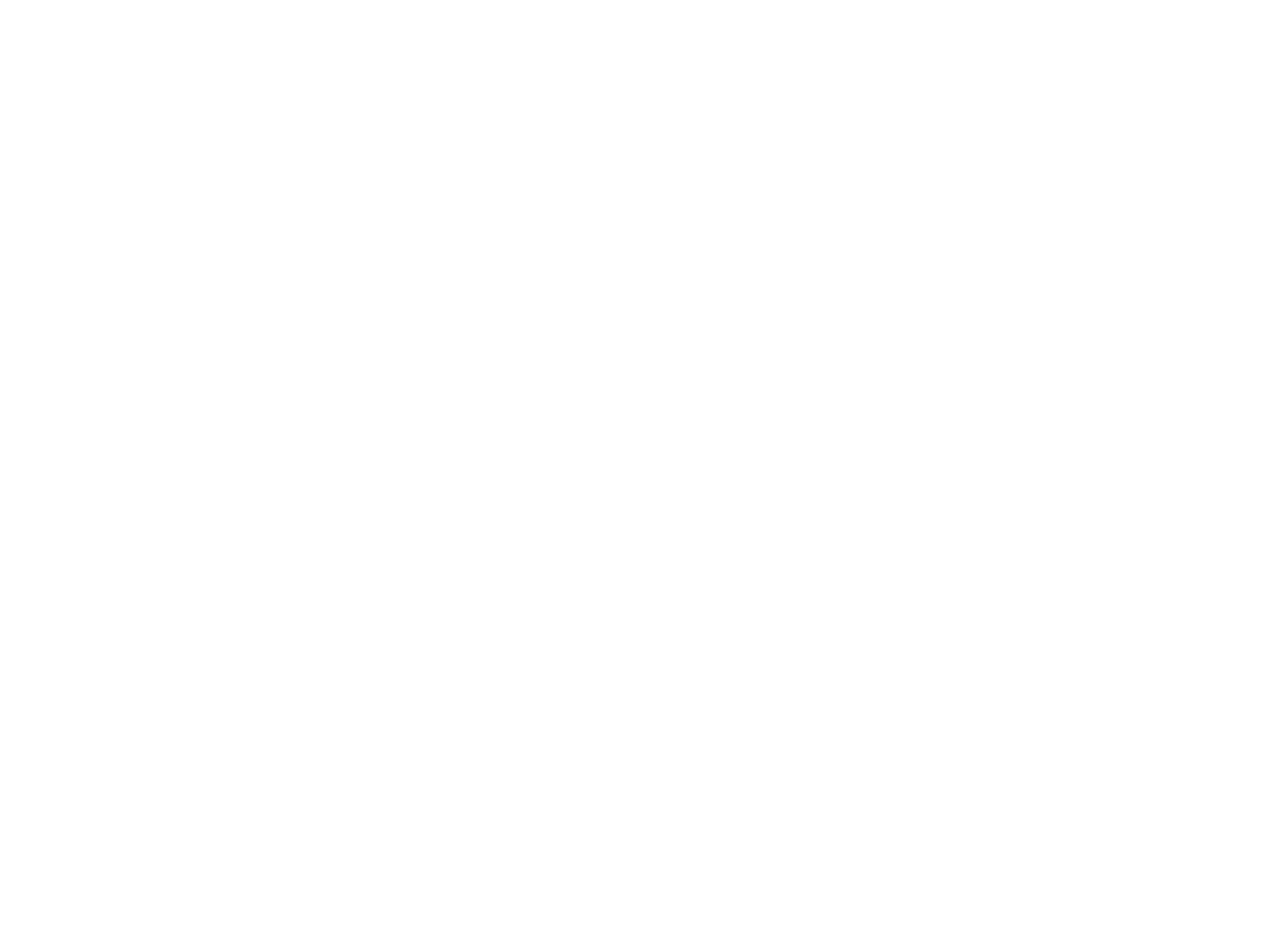
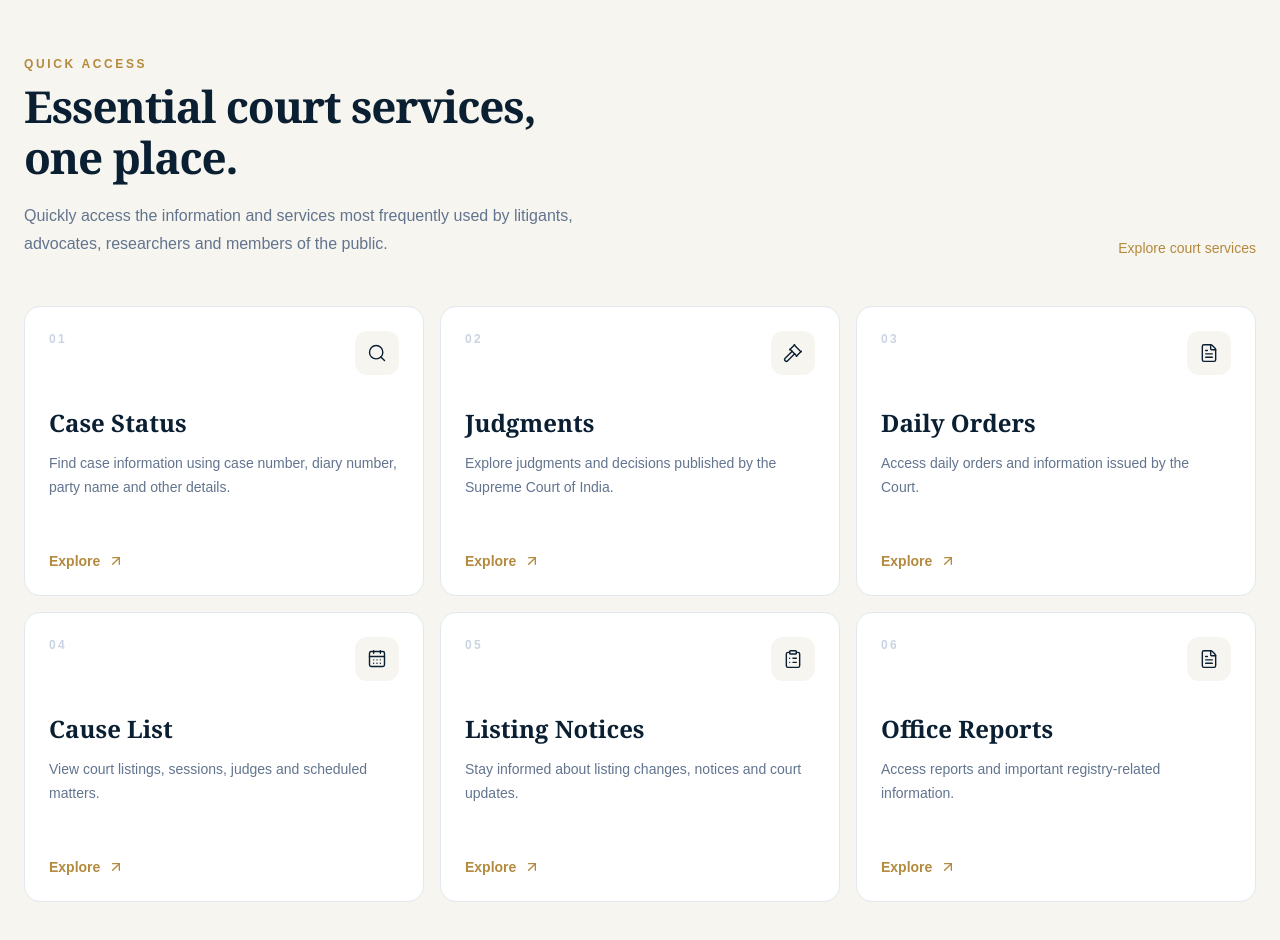
Before and after one commit to patnaikyamini4/supreme-court-india-redesign, a Next.js app: page / in a window 1280 px wide. Shown: the part 1020-1960 px from the top of the page. Before the commit the page ends 980 px from the top, so only its background shows below. Built offline with nearby package versions, Linux system fonts and the light colour scheme.

Commit message:
feat: add quick access court services

```diff
--- a/src/app/page.tsx
+++ b/src/app/page.tsx
@@ -1,5 +1,6 @@
 import CourtHeader from "@/components/layout/CourtHeader";
 import HeroSection from "@/components/home/HeroSection";
+import QuickAccess from "@/components/home/QuickAccess";
 
 export default function Home() {
   return (
@@ -8,6 +9,7 @@
 
       <main>
         <HeroSection />
+        <QuickAccess />
       </main>
     </>
   );
--- /dev/null
+++ b/src/components/home/QuickAccess.tsx
@@ -0,0 +1,180 @@
+import {
+  ArrowUpRight,
+  CalendarDays,
+  ClipboardList,
+  FileText,
+  Gavel,
+  Search,
+} from "lucide-react";
+
+const services = [
+  {
+    title: "Case Status",
+    description:
+      "Find case information using case number, diary number, party name and other details.",
+    icon: Search,
+    href: "#case-status",
+    number: "01",
+  },
+  {
+    title: "Judgments",
+    description:
+      "Explore judgments and decisions published by the Supreme Court of India.",
+    icon: Gavel,
+    href: "#judgments",
+    number: "02",
+  },
+  {
+    title: "Daily Orders",
+    description:
+      "Access daily orders and information issued by the Court.",
+    icon: FileText,
+    href: "#daily-orders",
+    number: "03",
+  },
+  {
+    title: "Cause List",
+    description:
+      "View court listings, sessions, judges and scheduled matters.",
+    icon: CalendarDays,
+    href: "#cause-list",
+    number: "04",
+  },
+  {
+    title: "Listing Notices",
+    description:
+      "Stay informed about listing changes, notices and court updates.",
+    icon: ClipboardList,
+    href: "#listing-notices",
+    number: "05",
+  },
+  {
+    title: "Office Reports",
+    description:
+      "Access reports and important registry-related information.",
+    icon: FileText,
+    href: "#office-reports",
+    number: "06",
+  },
+];
+
+export default function QuickAccess() {
+  return (
+    <section className="bg-[#F7F5EF] py-20 md:py-24">
+      <div className="sc-container">
+        {/* Section heading */}
+        <div className="flex flex-col justify-between gap-6 md:flex-row md:items-end">
+          <div className="max-w-2xl">
+            <p className="sc-eyebrow">
+              Quick Access
+            </p>
+
+            <h2 className="sc-heading">
+              Essential court services,
+              <span className="block">
+                one place.
+              </span>
+            </h2>
+
+            <p className="mt-5 max-w-xl text-base leading-7 text-slate-500">
+              Quickly access the information and services most
+              frequently used by litigants, advocates, researchers
+              and members of the public.
+            </p>
+          </div>
+
+          <span className="hidden text-sm font-medium text-[#B38A3E] md:block">
+            Explore court services
+          </span>
+        </div>
+
+        {/* Service grid */}
+        <div className="mt-12 grid gap-4 sm:grid-cols-2 lg:grid-cols-3">
+          {services.map((service) => {
+            const Icon = service.icon;
+
+            return (
+              <a
+                key={service.title}
+                href={service.href}
+                className="
+                  group relative overflow-hidden
+                  rounded-2xl
+                  border border-slate-200
+                  bg-white
+                  p-6
+                  transition-all
+                  duration-300
+                  hover:-translate-y-1
+                  hover:border-[#B38A3E]/50
+                  hover:shadow-xl
+                  hover:shadow-[#0B1F33]/5
+                  focus:outline-none
+                  focus:ring-2
+                  focus:ring-[#B38A3E]
+                  focus:ring-offset-2
+                "
+              >
+                {/* Number */}
+                <div className="flex items-start justify-between">
+                  <span className="text-xs font-semibold tracking-[0.2em] text-slate-300">
+                    {service.number}
+                  </span>
+
+                  <div
+                    className="
+                      flex h-11 w-11 items-center justify-center
+                      rounded-xl
+                      bg-[#F7F5EF]
+                      text-[#0B1F33]
+                      transition-colors
+                      group-hover:bg-[#0B1F33]
+                      group-hover:text-[#D8B86A]
+                    "
+                  >
+                    <Icon size={20} strokeWidth={1.7} />
+                  </div>
+                </div>
+
+                {/* Content */}
+                <h3 className="sc-serif mt-8 text-2xl font-bold text-[#0B1F33]">
+                  {service.title}
+                </h3>
+
+                <p className="mt-3 min-h-[72px] text-sm leading-6 text-slate-500">
+                  {service.description}
+                </p>
+
+                {/* Action */}
+                <div className="mt-7 flex items-center gap-2 text-sm font-semibold text-[#B38A3E]">
+                  Explore
+
+                  <ArrowUpRight
+                    size={16}
+                    className="
+                      transition-transform
+                      duration-300
+                      group-hover:translate-x-1
+                      group-hover:-translate-y-1
+                    "
+                  />
+                </div>
+
+                {/* Decorative line */}
+                <div
+                  className="
+                    absolute bottom-0 left-0
+                    h-1 w-0
+                    bg-[#B38A3E]
+                    transition-all duration-300
+                    group-hover:w-full
+                  "
+                />
+              </a>
+            );
+          })}
+        </div>
+      </div>
+    </section>
+  );
+}
```
